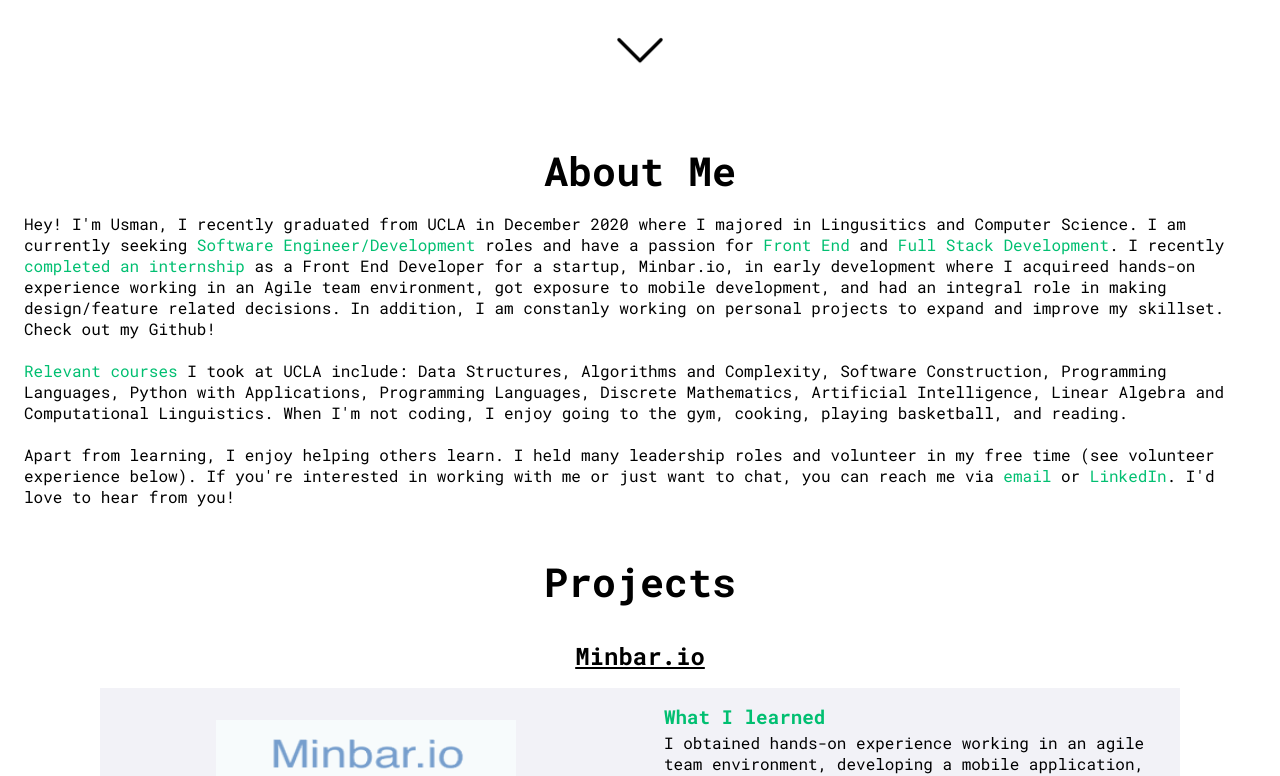
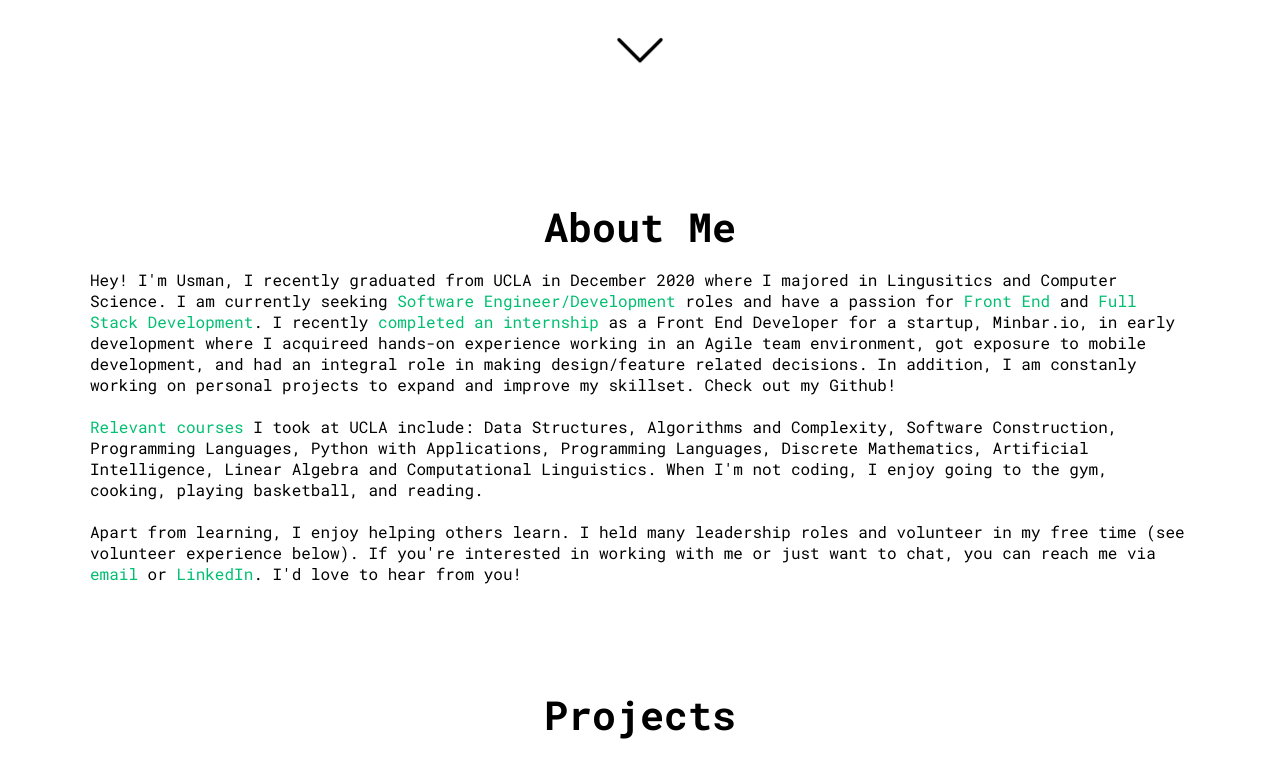
Before and after one commit to usmanazz/Portfolio-Website, a React (Create React App) app: page / in a window 1280 px wide. Shown: the part 680-1456 px from the top of the page. Built offline with nearby package versions, Linux system fonts and the light colour scheme; a web font is replaced by a local one.

Commit message:
add top padding to sections to fix navbar issue

```diff
--- a/src/components/AboutSection/AboutSectionStyles.js
+++ b/src/components/AboutSection/AboutSectionStyles.js
@@ -4,8 +4,7 @@
   display: flex;
   flex-direction: column;
   align-items: center;
-  justify-content: center;
-  padding: 24px;
+  padding: 80px 24px 24px 24px;
 `;
 
 export const AboutTitle = styled.h2`
@@ -15,7 +14,7 @@
 export const AboutTextContainer = styled.div`
   display: flex;
   justify-content: center;
-  max-width: 1400px;
+  max-width: 1100px;
   margin-top: 1rem;
 `;
 
--- a/src/components/AboutSection/index.js
+++ b/src/components/AboutSection/index.js
@@ -9,7 +9,7 @@
 
 const AboutSection = () => {
   return (
-    <AboutContainer>
+    <AboutContainer id="about">
       <AboutTitle>About Me</AboutTitle>
       <AboutTextContainer>
         <AboutText>
--- a/src/components/Project/index.js
+++ b/src/components/Project/index.js
@@ -1,7 +1,6 @@
 import React from "react";
 import { VscSourceControl } from "react-icons/vsc";
 import { FiExternalLink } from "react-icons/fi";
-import recipeImg from "../../images/food-spoon-fork-logo.jpeg";
 import {
   ProjectContainer,
   ProjectRow,
--- a/src/components/ProjectsSection/ProjectsSectionStyles.js
+++ b/src/components/ProjectsSection/ProjectsSectionStyles.js
@@ -5,7 +5,7 @@
   flex-direction: column;
   align-items: center;
   justify-content: center;
-  padding: 24px;
+  padding: 80px 24px 24px 24px;
 `;
 
 export const ProjectsHeader = styled.h2`
--- a/src/components/ProjectsSection/index.js
+++ b/src/components/ProjectsSection/index.js
@@ -1,12 +1,11 @@
 import React from "react";
-import Card from "../Card";
 import Project from "../Project";
 import { ProjectsContainer, ProjectsHeader } from "./ProjectsSectionStyles";
 import projects from "../../data/projects";
 
 const ProjectsSection = () => {
   return (
-    <ProjectsContainer>
+    <ProjectsContainer id="projects">
       <ProjectsHeader>Projects</ProjectsHeader>
       {projects.map((p) => (
         <Project
```
